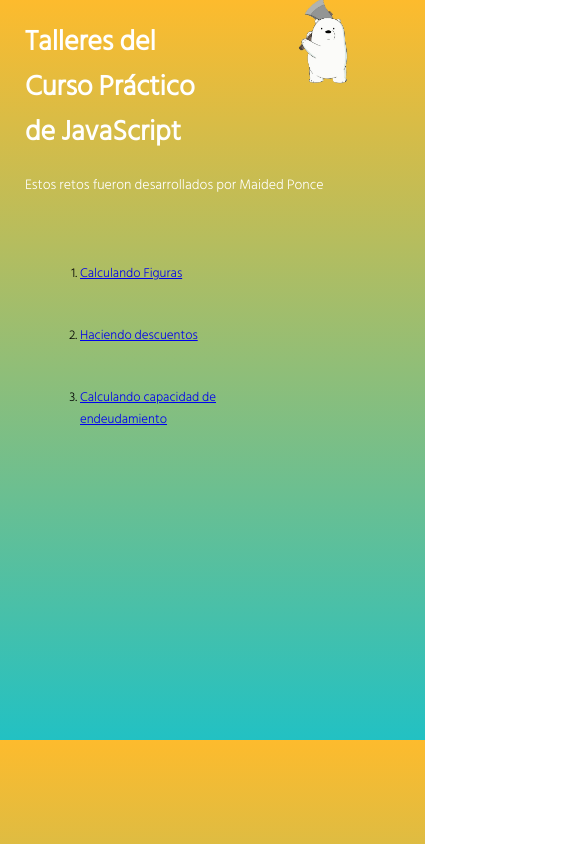
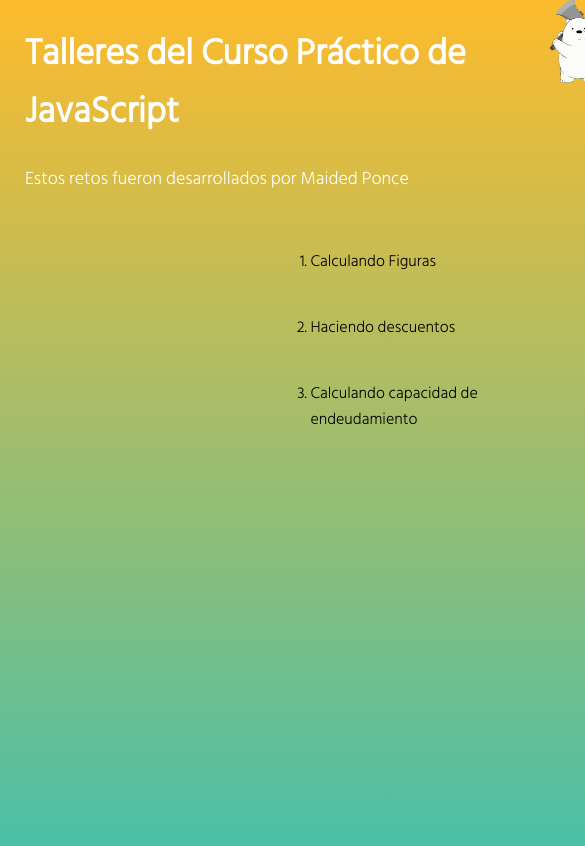
Before and after one commit to MaidedPonce/Curso-Pr-ctio-de-JavaScript, a plain HTML site: page index.html in a window 390 px wide. Shown: the top 846 px of the page, 585 px wide, since content can reach past the window. Drawn offline with Linux system fonts and the light colour scheme.

Commit message:
actualizado

```diff
--- a/capacidadEndeudamiento/cpEndeudamiento.css
+++ b/capacidadEndeudamiento/cpEndeudamiento.css
@@ -91,7 +91,7 @@ input {
 }
 
 
-@media only screen and (max-width: 1024px) {
+@media only screen and (max-width: 764px) {
     body {
         grid-template-columns: repeat(5, 72px);
         grid-template-rows: repeat(10, 74px);
@@ -138,3 +138,26 @@ input {
         font-size: 10px;
     }
 }
+
+@media only screen and (max-width: 768px) {
+    body {
+        grid-template-columns: repeat(10, 76.8px);
+        grid-template-rows: repeat(10, 104.2px);
+    }
+
+    .header {
+        grid-column: 1/11;
+        grid-row: 1/3;
+        font-size: 18px;
+    }
+
+    .section {
+        grid-column: 2 / 10;
+        grid-row: 4 / 8;
+    }
+
+    .section2 {
+        grid-column: 2/8;
+        grid-row: 8/10;
+    }
+}
--- a/descuentos/descuentos.css
+++ b/descuentos/descuentos.css
@@ -112,11 +112,13 @@ th {
     .header {
         grid-column: 1/6;
         grid-row: 1/3;
+        font-size: 18px;
     }
 
     .section {
         grid-column: 1 / 6;
         grid-row: 3 / 8;
+        margin: 10px 0 0;
     }
 
     .price__form--sec {
@@ -159,3 +161,22 @@ th {
         height: 190px;
     }
 }
+
+@media only screen and (max-width: 768px) {
+    body {
+        grid-template-columns: repeat(10, 76.8px);
+        grid-template-rows: repeat(10, 104.2px);
+    }
+
+    .header {
+        grid-column: 1/11;
+    }
+
+    .section {
+        grid-column: 4 / 9;
+    }
+
+    .section2 {
+        grid-column: 4/7;
+    }
+}
--- a/figuras/figuras.css
+++ b/figuras/figuras.css
@@ -173,3 +173,21 @@ button {
 
     }
 }
+
+@media only screen and (max-width: 768px) {
+    body {
+        grid-template-columns: repeat(10, 76.8px);
+        grid-template-rows: repeat(10, 104.2px);
+    }
+
+    .header {
+        grid-column: 1/11;
+        grid-row: 1/3;
+        font-size: 18px;
+    }
+
+    .figs {
+        grid-column: 4 / 9;
+        grid-row: 3 / 10;
+    }
+}
--- a/index.css
+++ b/index.css
@@ -7,6 +7,13 @@ body {
     font-family: 'Hind Siliguri', sans-serif;
 }
 
+a {
+    text-decoration: none;
+    color: black;
+}
+ol {
+    font-size: 15px;
+}
 .header {
     color: white;
     display: grid;
@@ -69,3 +76,40 @@ li {
         font-size: 13px;
     }
 }
+
+@media only screen and (max-width: 768px) {
+    body {
+        grid-template-columns: repeat(10, 76.8px);
+        grid-template-rows: repeat(10, 74px);
+    }
+
+    .header {
+        grid-column: 1/11;
+        grid-row: 1/3;
+    }
+
+    section {
+        grid-column: 4 / 9;
+        grid-row: 3 / 11;
+    }
+    ol {
+        font-size: 12px;
+    }
+}
+
+@media only screen and (max-width: 768px) {
+    body {
+        grid-template-columns: repeat(10, 76.8px);
+        grid-template-rows: repeat(10, 104.2px);
+    }
+
+    .header {
+        grid-column: 1/11;
+        grid-row: 1/3;
+        font-size: 18px;
+    }
+
+    ol {
+        font-size: 16px;
+    }
+}
```
